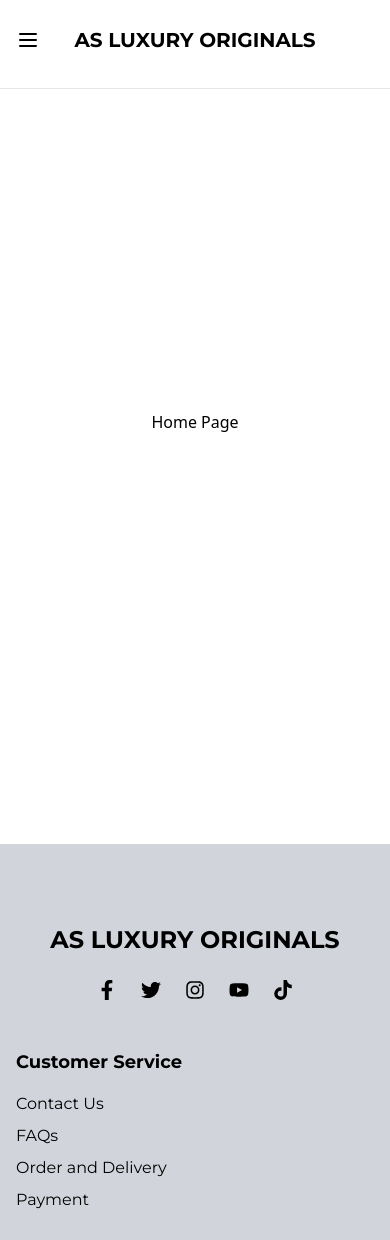
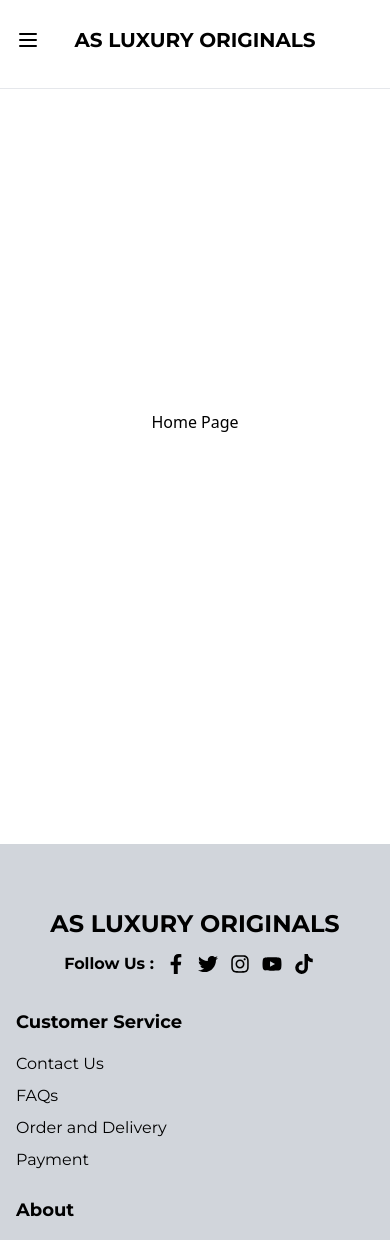
Before and after one commit to Myches/AsLuxuryOriginals, a React (Vite) app in the folder asluxuryoriginals/: page / in a window 390 px wide. Shown: the top 1240 px of the page. Built offline with nearby package versions, Linux system fonts and the light colour scheme.

Commit message:
Fixed minor error in navbar and alignment of the footer

```diff
--- a/asluxuryoriginals/src/components/Footer.tsx
+++ b/asluxuryoriginals/src/components/Footer.tsx
@@ -9,27 +9,30 @@ export default function Footer (){
 
     return (
         <div className=" text-black py-8 font-montserrat bg-gray-300">
-           <div className="flex container px-4 lg:grid lg:grid-cols-2 p-12 grid grid-cols-1 lg:space-y-0 space-y-6 sm:items-center sm:justify-center">
+           <div className="lg:flex-row flex flex-col lg:p-12 lg:m-0 m-8 lg:space-y-0 lg:space-y-6 space-y-3 lg:justify-between sm:items-center sm:justify-center">
   <p className="text-2xl font-bold text-center">AS LUXURY ORIGINALS</p>
-  <div className="flex items-center justify-center space-x-6">
-    <a href="#">
+
+  <div className='lg:flex lg:flex-col flex flex-row lg:space-y-3 lg:mr-20 mx-auto'>
+    <p className='lg:text-lg font-semibold'>Follow Us :</p>
+  <div className="flex items-center justify-center lg:space-x-6 space-x-3 lg:px-0 px-3">
+    <a href="#" className='hover:text-gray-400'>
       <FaFacebookF size={20} />
     </a>
-    <a href="#">
+    <a href="#" className='hover:text-gray-400'>
       <FaTwitter size={20} />
     </a>
-    <a href="#">
+    <a href="#" className='hover:text-gray-400'>
       <FaInstagram size={20} />
     </a>
-    <a href="#">
+    <a href="#" className='hover:text-gray-400'>
       <FaYoutube size={20} />
     </a>
-    <a href="#">
+    <a href="#" className='hover:text-gray-400'>
       <FaTiktok size={20} />
     </a>
   </div>
 </div>
-
+</div>
       <div className=" container mx-auto px-4 grid grid-cols-1 md:grid-cols-2 lg:grid-cols-3 gap-6 ">
         {footerSections.map((section, index) => (
           <div key={index}>
--- a/asluxuryoriginals/src/components/Navbar.tsx
+++ b/asluxuryoriginals/src/components/Navbar.tsx
@@ -1,4 +1,4 @@
-import { useState } from "react";
+import { useState, useRef } from "react";
 import { Link } from "react-router-dom";
 import { IoPersonOutline, IoBagOutline } from "react-icons/io5";
 import { FaRegHeart } from "react-icons/fa6";
@@ -7,37 +7,39 @@ import { HiOutlineMenu, HiX } from "react-icons/hi";
 import SearchFilter from "./SearchFilter";
 import { links, sublistContent } from "../utils/data-json";
 
-export default function Navbar ()  {
+export default function Navbar() {
   const [activeMenu, setActiveMenu] = useState<string | null>(null);
   const [menuOpen, setMenuOpen] = useState<boolean>(false);
+  const timeoutRef = useRef<NodeJS.Timeout>();
 
-
+  // Handle mouse enter for dropdown
   const handleMouseEnter = (link: string): void => {
     setActiveMenu(link);
   };
 
-
+  // Handle mouse leave for dropdown
   const handleMouseLeave = (): void => {
-    setTimeout(() => {
+    timeoutRef.current = setTimeout(() => {
       setActiveMenu(null);
     }, 200);
   };
 
-
+  // Clear timeout on dropdown mouse enter
   const handleDropdownMouseEnter = (): void => {
-    clearTimeout();
+    if (timeoutRef.current) {
+      clearTimeout(timeoutRef.current);
+    }
   };
 
-
+  // Close dropdown on mouse leave
   const handleDropdownMouseLeave = (): void => {
     setActiveMenu(null);
   };
 
-
+  // Close the menu when a search item is selected
   const handleSearchItemSelect = (): void => {
     setMenuOpen(false);
   };
-
   return (
     <nav className="w-full h-auto fixed font-montserrat border-b border-gray-200 bg-white z-50 pt-3">
       <div className="flex flex-col space-y-5">
--- a/asluxuryoriginals/src/components/SearchInput.tsx
+++ b/asluxuryoriginals/src/components/SearchInput.tsx
@@ -95,7 +95,7 @@ export default function SearchInput({ onItemSelect }: SearchInputProps)  {
         <input
           ref={inputRef}
           type="text"
-          placeholder="Search by product or category..."
+          placeholder="Search by product "
           className="w-full flex-grow outline-none"
           value={searchQuery}
           onChange={(e) => setSearchQuery(e.target.value)}
```
